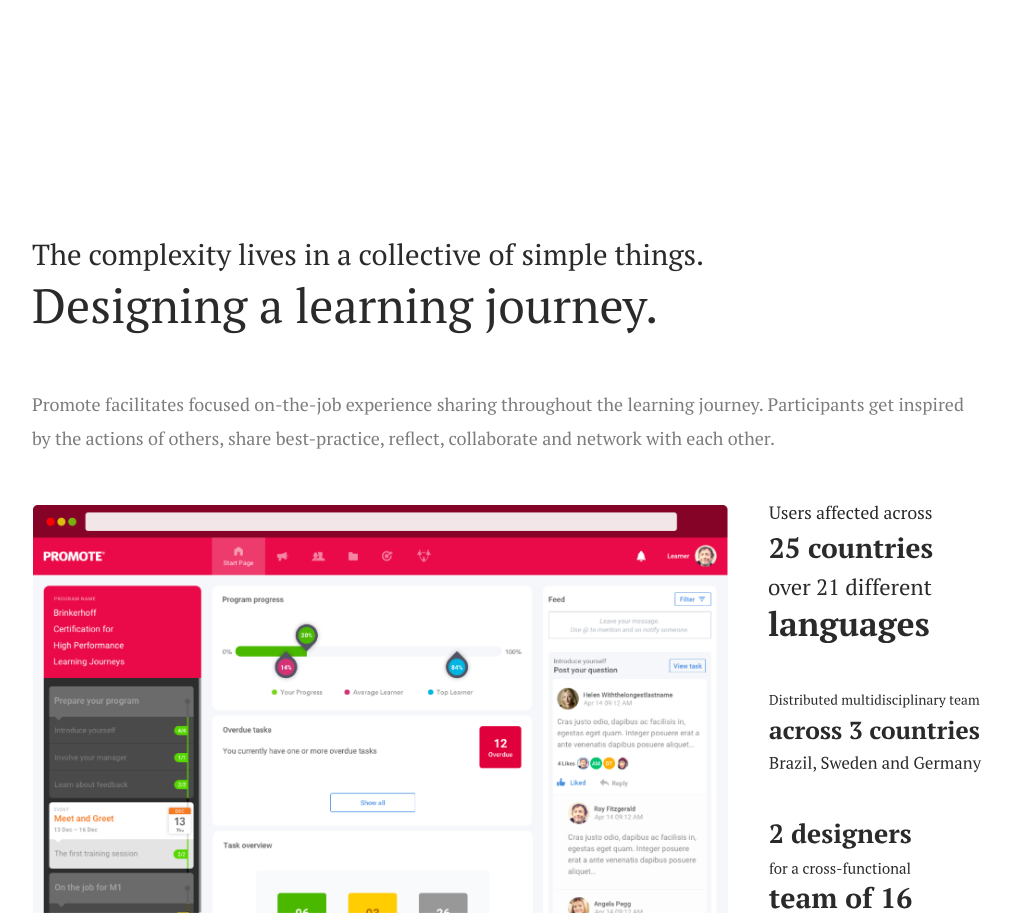
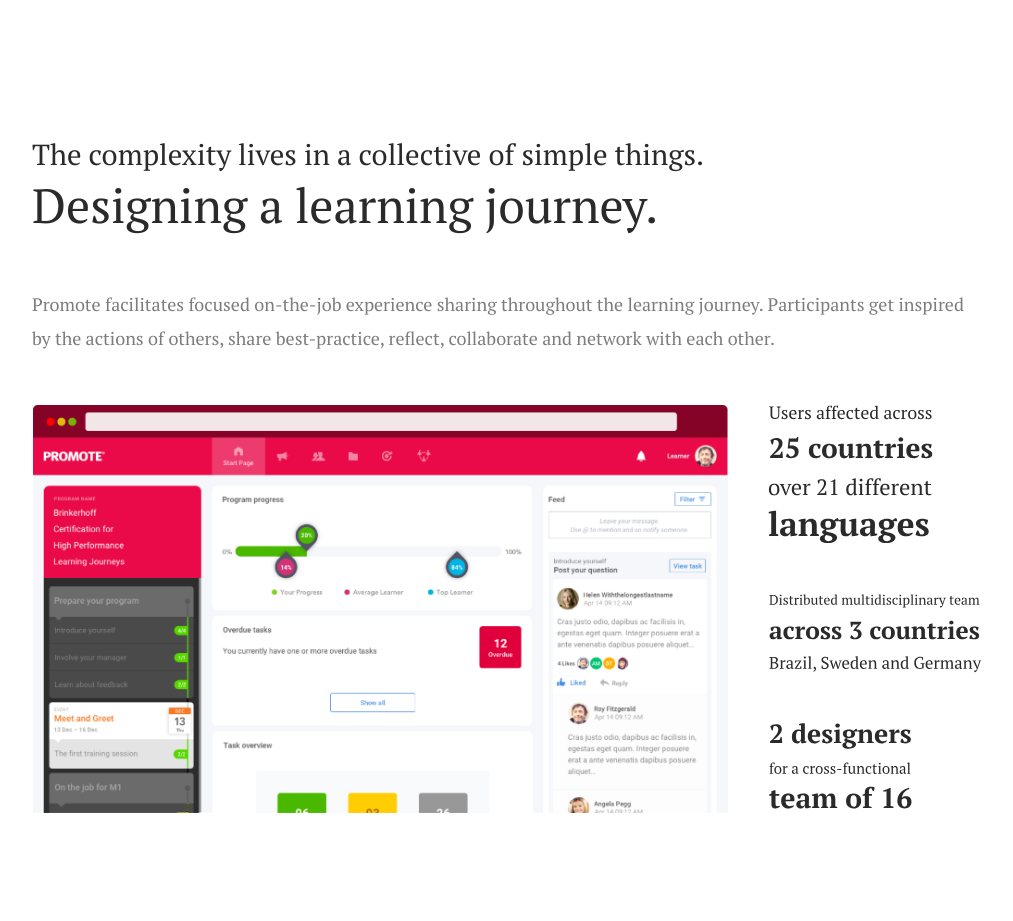
Before and after one commit to ivans-netto/portfolio, a plain HTML site: page projects.html in a window 1280 px wide. Shown: the part 700-1621 px from the top of the page, without its empty margins (133-1146 px from the left). Drawn offline with Linux system fonts and the light colour scheme.

Commit message:
Projects - More content above the scroll

```diff
--- a/stylesheets/index.scss
+++ b/stylesheets/index.scss
@@ -229,6 +229,10 @@ section {
   &.-project-section {
     margin-top: 300px;
     margin-bottom: 300px;
+
+    &:first-of-type {
+      margin-top: 200px;
+    }
   }
 
   header {
```
Also changed, not shown: stylesheets/index.css, 1 other file.
